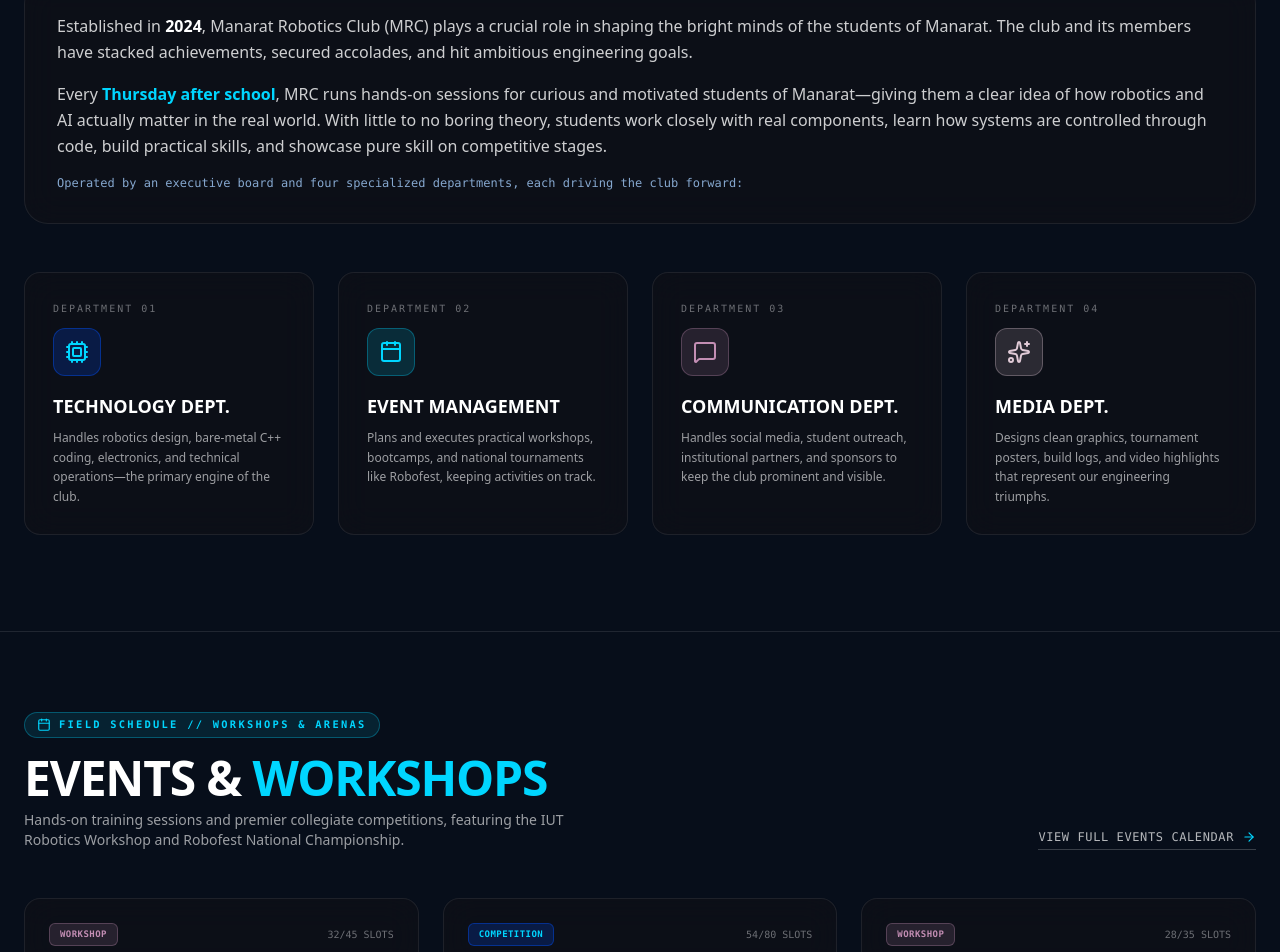
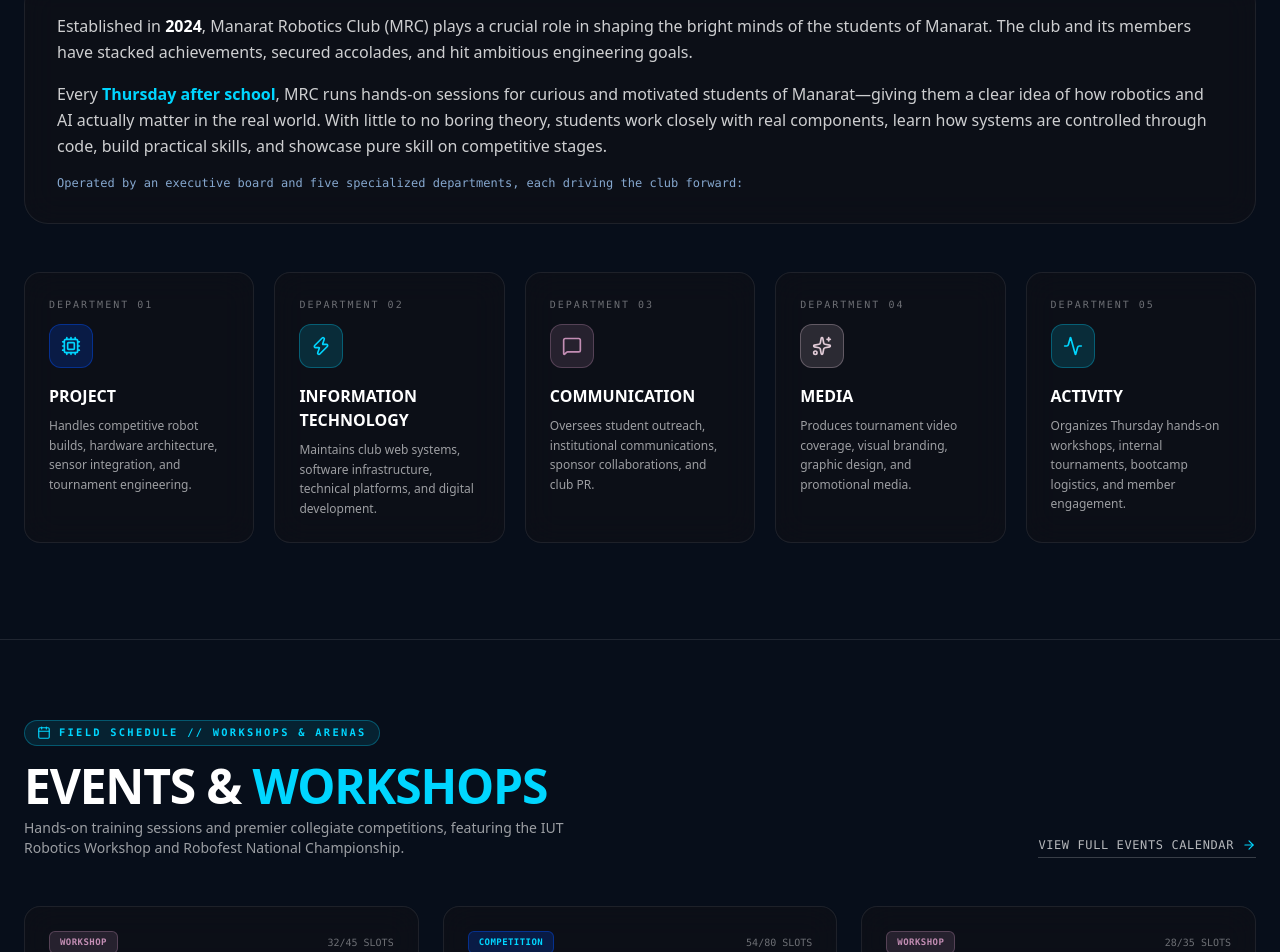
Before and after one commit to ChilbarChills/mrc-web, a Next.js app: page / in a window 1280 px wide. Shown: the part 4396-5348 px from the top of the page. Built offline with nearby package versions, Linux system fonts and the light colour scheme; no server answers; the database is empty.

Commit message:
Update landing page with 5 official club departments

```diff
--- a/src/app/page.tsx
+++ b/src/app/page.tsx
@@ -218,67 +218,91 @@ export default function Home() {
                 Every <span className="text-[#00d6ff] font-semibold">Thursday after school</span>, MRC runs hands-on sessions for curious and motivated students of Manarat—giving them a clear idea of how robotics and AI actually matter in the real world. With little to no boring theory, students work closely with real components, learn how systems are controlled through code, build practical skills, and showcase pure skill on competitive stages.
               </p>
               <p className="text-xs font-mono text-[#86A8CF]">
-                Operated by an executive board and four specialized departments, each driving the club forward:
+                Operated by an executive board and five specialized departments, each driving the club forward:
               </p>
             </div>
           </div>
 
-          {/* Four Core Departments */}
-          <div className="grid grid-cols-1 md:grid-cols-2 lg:grid-cols-4 gap-6">
-            {/* Dept 01: Technology */}
-            <div className="cyber-card p-6 md:p-7 rounded-2xl border border-white/10 hover:border-[#00d6ff]/40 transition-all group">
+          {/* Five Core Departments */}
+          <div className="grid grid-cols-1 sm:grid-cols-2 lg:grid-cols-5 gap-5">
+            {/* Dept 01: Project */}
+            <div className="cyber-card p-5 md:p-6 rounded-2xl border border-white/10 hover:border-[#00d6ff]/40 transition-all group flex flex-col justify-between">
+              <div>
                 <div className="text-[10px] font-mono text-white/40 uppercase tracking-[0.2em] mb-3">
                   DEPARTMENT 01
                 </div>
-              <div className="w-12 h-12 rounded-xl bg-[#0050ff]/20 border border-[#0050ff]/40 flex items-center justify-center text-[#00d6ff] mb-4 group-hover:scale-110 transition-transform">
-                <Cpu className="w-6 h-6" />
+                <div className="w-11 h-11 rounded-xl bg-[#0050ff]/20 border border-[#0050ff]/40 flex items-center justify-center text-[#00d6ff] mb-4 group-hover:scale-110 transition-transform">
+                  <Cpu className="w-5 h-5" />
                 </div>
-              <h3 className="text-lg font-bold uppercase text-white mb-2">Technology Dept.</h3>
+                <h3 className="text-base font-bold uppercase text-white mb-2 group-hover:text-[#00d6ff] transition-colors">Project</h3>
                 <p className="text-xs text-white/60 leading-relaxed">
-                Handles robotics design, bare-metal C++ coding, electronics, and technical operations—the primary engine of the club.
+                  Handles competitive robot builds, hardware architecture, sensor integration, and tournament engineering.
                 </p>
               </div>
+            </div>
 
-            {/* Dept 02: Event Management */}
-            <div className="cyber-card p-6 md:p-7 rounded-2xl border border-white/10 hover:border-[#00d6ff]/40 transition-all group">
+            {/* Dept 02: Information Technology */}
+            <div className="cyber-card p-5 md:p-6 rounded-2xl border border-white/10 hover:border-[#00d6ff]/40 transition-all group flex flex-col justify-between">
+              <div>
                 <div className="text-[10px] font-mono text-white/40 uppercase tracking-[0.2em] mb-3">
                   DEPARTMENT 02
                 </div>
-              <div className="w-12 h-12 rounded-xl bg-[#00d6ff]/15 border border-[#00d6ff]/30 flex items-center justify-center text-[#00d6ff] mb-4 group-hover:scale-110 transition-transform">
-                <Calendar className="w-6 h-6" />
+                <div className="w-11 h-11 rounded-xl bg-[#00d6ff]/15 border border-[#00d6ff]/30 flex items-center justify-center text-[#00d6ff] mb-4 group-hover:scale-110 transition-transform">
+                  <Zap className="w-5 h-5" />
                 </div>
-              <h3 className="text-lg font-bold uppercase text-white mb-2">Event Management</h3>
+                <h3 className="text-base font-bold uppercase text-white mb-2 group-hover:text-[#00d6ff] transition-colors">Information Technology</h3>
                 <p className="text-xs text-white/60 leading-relaxed">
-                Plans and executes practical workshops, bootcamps, and national tournaments like Robofest, keeping activities on track.
+                  Maintains club web systems, software infrastructure, technical platforms, and digital development.
                 </p>
+              </div>
             </div>
 
             {/* Dept 03: Communication */}
-            <div className="cyber-card p-6 md:p-7 rounded-2xl border border-white/10 hover:border-[#C38EB4]/40 transition-all group">
+            <div className="cyber-card p-5 md:p-6 rounded-2xl border border-white/10 hover:border-[#C38EB4]/40 transition-all group flex flex-col justify-between">
+              <div>
                 <div className="text-[10px] font-mono text-white/40 uppercase tracking-[0.2em] mb-3">
                   DEPARTMENT 03
                 </div>
-              <div className="w-12 h-12 rounded-xl bg-[#C38EB4]/15 border border-[#C38EB4]/30 flex items-center justify-center text-[#C38EB4] mb-4 group-hover:scale-110 transition-transform">
-                <MessageSquare className="w-6 h-6" />
+                <div className="w-11 h-11 rounded-xl bg-[#C38EB4]/15 border border-[#C38EB4]/30 flex items-center justify-center text-[#C38EB4] mb-4 group-hover:scale-110 transition-transform">
+                  <MessageSquare className="w-5 h-5" />
                 </div>
-              <h3 className="text-lg font-bold uppercase text-white mb-2">Communication Dept.</h3>
+                <h3 className="text-base font-bold uppercase text-white mb-2 group-hover:text-[#C38EB4] transition-colors">Communication</h3>
                 <p className="text-xs text-white/60 leading-relaxed">
-                Handles social media, student outreach, institutional partners, and sponsors to keep the club prominent and visible.
+                  Oversees student outreach, institutional communications, sponsor collaborations, and club PR.
                 </p>
+              </div>
             </div>
 
             {/* Dept 04: Media */}
-            <div className="cyber-card p-6 md:p-7 rounded-2xl border border-white/10 hover:border-[#E1CBD7]/40 transition-all group">
+            <div className="cyber-card p-5 md:p-6 rounded-2xl border border-white/10 hover:border-[#E1CBD7]/40 transition-all group flex flex-col justify-between">
+              <div>
                 <div className="text-[10px] font-mono text-white/40 uppercase tracking-[0.2em] mb-3">
                   DEPARTMENT 04
                 </div>
-              <div className="w-12 h-12 rounded-xl bg-[#E1CBD7]/15 border border-[#E1CBD7]/30 flex items-center justify-center text-[#E1CBD7] mb-4 group-hover:scale-110 transition-transform">
-                <Sparkles className="w-6 h-6" />
+                <div className="w-11 h-11 rounded-xl bg-[#E1CBD7]/15 border border-[#E1CBD7]/30 flex items-center justify-center text-[#E1CBD7] mb-4 group-hover:scale-110 transition-transform">
+                  <Sparkles className="w-5 h-5" />
                 </div>
-              <h3 className="text-lg font-bold uppercase text-white mb-2">Media Dept.</h3>
+                <h3 className="text-base font-bold uppercase text-white mb-2 group-hover:text-[#E1CBD7] transition-colors">Media</h3>
                 <p className="text-xs text-white/60 leading-relaxed">
-                Designs clean graphics, tournament posters, build logs, and video highlights that represent our engineering triumphs.
+                  Produces tournament video coverage, visual branding, graphic design, and promotional media.
                 </p>
+              </div>
+            </div>
+
+            {/* Dept 05: Activity */}
+            <div className="cyber-card p-5 md:p-6 rounded-2xl border border-white/10 hover:border-[#00d6ff]/40 transition-all group flex flex-col justify-between">
+              <div>
+                <div className="text-[10px] font-mono text-white/40 uppercase tracking-[0.2em] mb-3">
+                  DEPARTMENT 05
+                </div>
+                <div className="w-11 h-11 rounded-xl bg-[#00d6ff]/15 border border-[#00d6ff]/30 flex items-center justify-center text-[#00d6ff] mb-4 group-hover:scale-110 transition-transform">
+                  <Activity className="w-5 h-5" />
+                </div>
+                <h3 className="text-base font-bold uppercase text-white mb-2 group-hover:text-[#00d6ff] transition-colors">Activity</h3>
+                <p className="text-xs text-white/60 leading-relaxed">
+                  Organizes Thursday hands-on workshops, internal tournaments, bootcamp logistics, and member engagement.
+                </p>
+              </div>
             </div>
           </div>
         </section>
```
Lines whose indentation alone changed are shown as unchanged.
